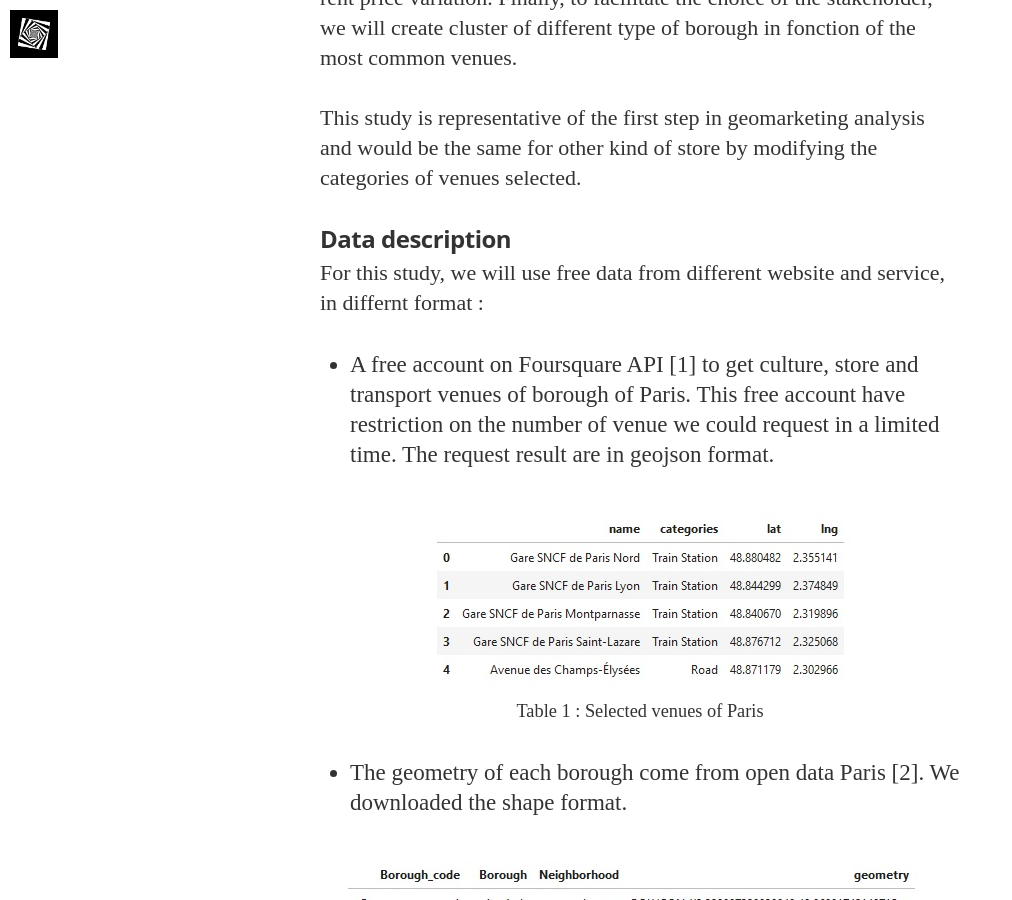
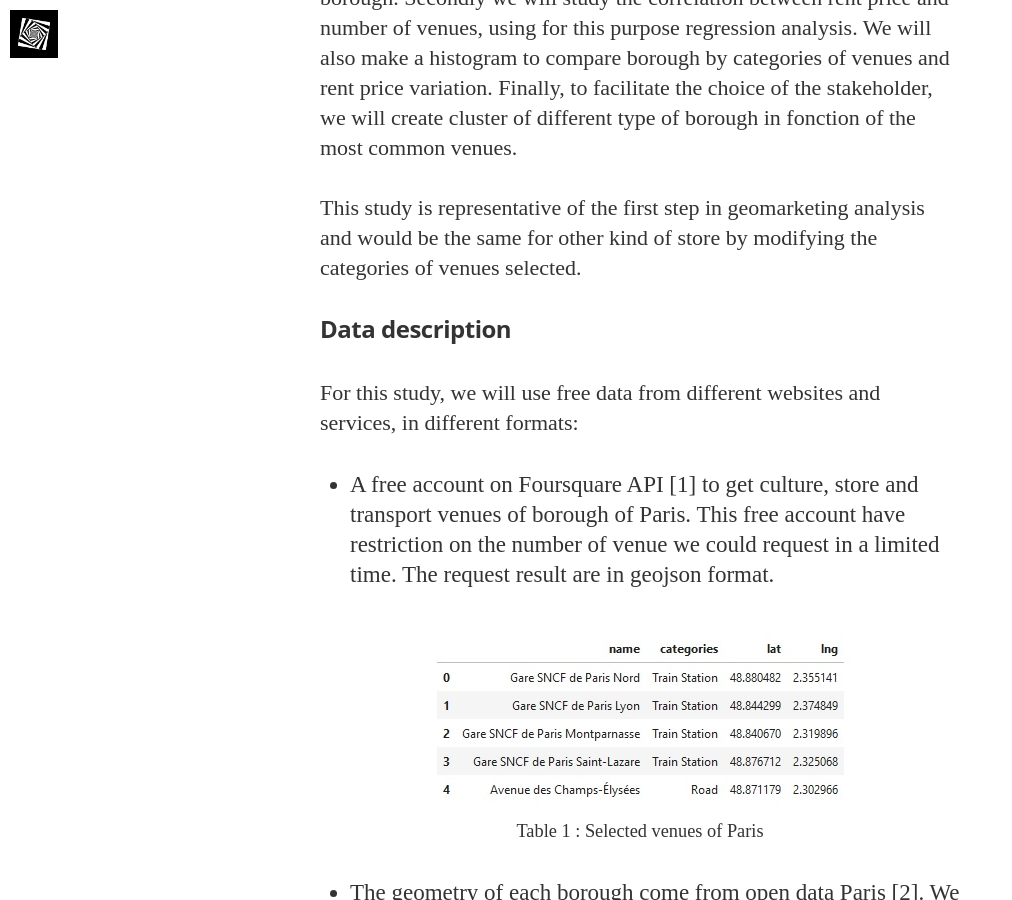
Before and after one commit to LCTyrell/LCTyrell.github.io, a Jekyll site: the page built from _posts/2019-05-25-art_bookstore.markdown, in a window 1280 px wide and 900 px high, scrolled down 1304 px. Shown: the whole window, without its empty margins (0-1012 px from the left). Built offline with Jekyll 4.4.1, drawn with Linux system fonts in a browser that asks for light colours; nearby versions of some CDN libraries; some web fonts are replaced.

Commit message:
Update 2019-05-25-art_bookstore.markdown

```diff
--- a/_posts/2019-05-25-art_bookstore.markdown
+++ b/_posts/2019-05-25-art_bookstore.markdown
@@ -9,8 +9,9 @@ image:
 
 
 ## Introduction
+<br/>
 ### Background and business problem
-
+<br/>
 Paris, «city of light», is a well known location for art lover’s. With more than 1,000 art gallery, many museum and exposition, she has becomed a famous place for  cultural tourism, attracting millions people from all over the world each year. The cultural offer is wide and numerous thanks to, in particular, the support of the ministry of culture. The market of art and derived products is likewase well devolopped and very attractive for professionals, investissor and enterprises.
 
 We are going to realize a study for an artbook store chain who want to install a shop in French capital. The analysis will consist of a first approach to find a selection of the best potantial borough on which more advanced investigation will be processed later.
@@ -27,8 +28,8 @@ Finally, to facilitate the choice of the stakeholder, we will create cluster of
 This study is representative of the first step in geomarketing analysis and would be the same for other kind of store by modifying the categories of venues selected.
 
 ### Data description
-
-For this study, we will use free data from different website and service, in differnt format :
+<br/>
+For this study, we will use free data from different websites and services, in different formats:
 
 * A free account on Foursquare API [1] to get culture, store and transport venues of borough of Paris.  This free account have restriction on the number of venue we could request in a limited time. The request result are in geojson format.
 
@@ -51,7 +52,7 @@ For this study, we will use free data from different website and service, in dif
 </p>
 
 ## Methodology
-
+<br/>
 * Rent cost by number of venues
 
 In a first time to represent the rent price per number of venues, we merged data of the borough geometry and the rent cost. And we create a map using the folium library to show the rent cost per borough :
@@ -132,7 +133,7 @@ We selected 5 clusters. Parts of them are consequence of lack of data. The darke
 </p>
 
 ## Results
-
+<br/>
 <p align="center">
 <img src="/assets/article_images/2018-05-25-art_bookstore/Map_HeatMap.jpg"><br/>
 <small>Figure 8 : Heatmap of venues</small>
@@ -143,7 +144,7 @@ We selected 5 clusters. Parts of them are consequence of lack of data. The darke
 </p>
 
 ## Discussion
-
+<br/>
 The results seem realistic, but in fact the study must be reworked.
 
 As we have noted several times, the limitation of Foursquare free account data was a significant bias in the result we give ; even if the result seems close to what we would have reasonably expected.
@@ -151,13 +152,13 @@ As we have noted several times, the limitation of Foursquare free account data w
 In addition, many other analyzes could have been carried out. For example : study of different categories of sites and their density, more precise selection of different sites in each category.
 
 ## Conclusion
-
+<br/>
 We give stakeholders a better understanding of the borough's attractiveness, depending on the sites, for the potential client of an art bookstore. We also show the place more or less interesting in terms of cost per venues.
 
 That’s a good start point to make a decision, select the best borough on wich to make more investigations.
 
 ## References:
-
+<br/>
 * [1] Istanbul — Wikipedia
 * [2] Second-level Administrative Divisions of the Turkey
 * [3] Forsquare API
```
